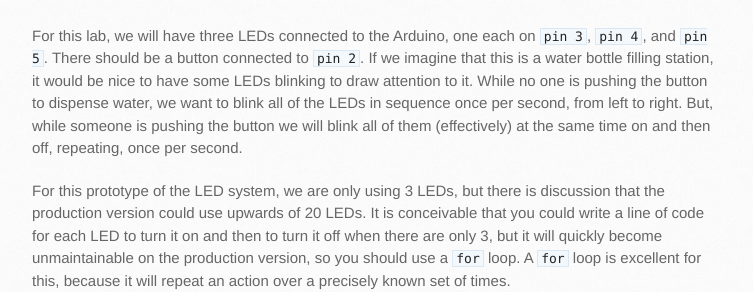
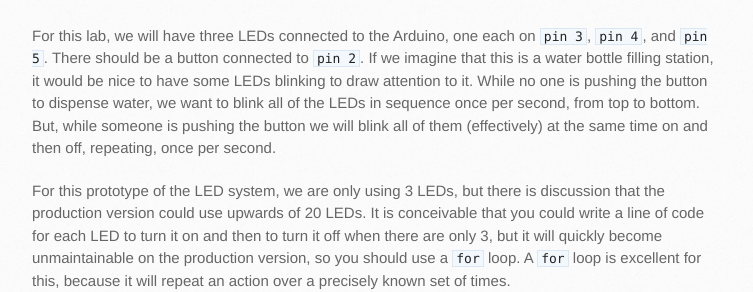
Before and after one commit to TTU-CSC/ttu-csc.github.com, a Jekyll site: the page built from _posts/2015-06-02-lab-4-loops.markdown, in a window 1280 px wide and 900 px high, scrolled down 2501 px. Shown: the part 500-792 px from the top of the window, without its empty margins (138-891 px from the left). Built offline with Jekyll 4.4.1, drawn with Linux system fonts in a browser that asks for light colours.

Commit message:
Update 2015-06-02-lab-4-loops.markdown

```diff
--- a/_posts/2015-06-02-lab-4-loops.markdown
+++ b/_posts/2015-06-02-lab-4-loops.markdown
@@ -88,7 +88,7 @@
 This is the circuit layout for this week:
 ![Lab 4 diagram]({{site.url}}/images/lab_4.jpg)
 
-For this lab, we will have three LEDs connected to the Arduino, one each on `pin 3`, `pin 4`, and `pin 5`. There should be a button connected to `pin 2`. If we imagine that this is a water bottle filling station, it would be nice to have some LEDs blinking to draw attention to it. While no one is pushing the button to dispense water, we want to blink all of the LEDs in sequence once per second, from left to right. But, while someone is pushing the button we will blink all of them (effectively) at the same time on and then off, repeating, once per second.
+For this lab, we will have three LEDs connected to the Arduino, one each on `pin 3`, `pin 4`, and `pin 5`. There should be a button connected to `pin 2`. If we imagine that this is a water bottle filling station, it would be nice to have some LEDs blinking to draw attention to it. While no one is pushing the button to dispense water, we want to blink all of the LEDs in sequence once per second, from top to bottom. But, while someone is pushing the button we will blink all of them (effectively) at the same time on and then off, repeating, once per second.
 
 For this prototype of the LED system, we are only using 3 LEDs, but there is discussion that the production version could use upwards of 20 LEDs. It is conceivable that you could write a line of code for each LED to turn it on and then to turn it off when there are only 3, but it will quickly become unmaintainable on the production version, so you should use a `for` loop. A `for` loop is excellent for this, because it will repeat an action over a precisely known set of times.
 
```
